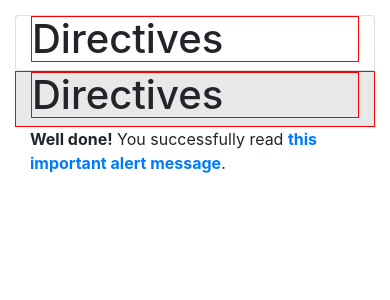
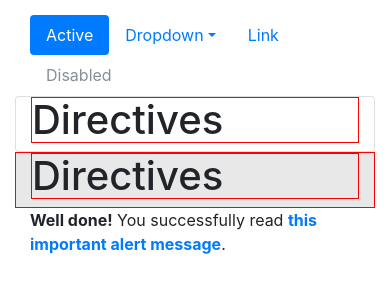
Before and after one commit to CodeKul/Angular-6-8-evening-daily-ns-17-aug-17, an Angular app: page / in a window 390 px wide. Shown: the top 300 px of the page. Built offline with nearby package versions, Linux system fonts and the light colour scheme.

Commit message:
directive : nav bar

```diff
--- a/src/app/app.module.ts
+++ b/src/app/app.module.ts
@@ -21,6 +21,8 @@ import { LocalRefsComponent } from './local-refs/local-refs.component';
 import { LifeCycleComponent } from './life-cycle/life-cycle.component';
 import { DirectivesComponent } from './directives/directives.component';
 import { AlertDirective } from './directives/alert.directive';
+import { NavBarComponent } from './directives/nav-bar/nav-bar.component';
+import { DropdownDirective } from './directives/nav-bar/dropdown.directive';
 
 @NgModule({
   declarations: [
@@ -42,7 +44,9 @@ import { AlertDirective } from './directives/alert.directive';
     LocalRefsComponent,
     LifeCycleComponent,
     DirectivesComponent,
-    AlertDirective
+    AlertDirective,
+    NavBarComponent,
+    DropdownDirective
   ],
   imports: [
     BrowserModule,
--- a/src/app/directives/directives.component.html
+++ b/src/app/directives/directives.component.html
@@ -1,3 +1,9 @@
+<app-nav-bar></app-nav-bar>
+<div class="row">
+  <div class="col-md-12">
+
+  </div>
+</div>
 <div class="row" [ngClass]="{card : true}">
   <div class="col-md-12">
     <h1>Directives</h1>
--- /dev/null
+++ b/src/app/directives/nav-bar/dropdown.directive.ts
@@ -0,0 +1,30 @@
+import { Directive, HostBinding, HostListener, EventEmitter, Output } from '@angular/core';
+
+@Directive({
+  // tslint:disable-next-line:directive-selector
+  selector: '[dropdown]'
+})
+export class DropdownDirective {
+
+  @HostBinding('class.show')
+  isShow: boolean = false;
+
+  @Output('dropdown')
+  inClick: EventEmitter<boolean>;
+
+  constructor() {
+    this.inClick = new EventEmitter();
+  }
+
+  @HostListener('click')
+  onInSideClick() {
+    this.isShow = !this.isShow;
+    this.inClick.emit(this.isShow);
+  }
+
+  @HostListener('mouseleave')
+  onMouseLeave() {
+    this.isShow = false;
+    this.inClick.emit(this.isShow);
+  }
+}
--- /dev/null
+++ b/src/app/directives/nav-bar/nav-bar.component.html
@@ -0,0 +1,26 @@
+<ul class="nav nav-pills">
+  <li class="nav-item">
+    <a class="nav-link active" href="#">Active</a>
+  </li>
+  <li class="nav-item dropdown" (dropdown)="isSh = $event">
+    <a class="nav-link dropdown-toggle"
+      data-toggle="dropdown"
+      href="#"
+      role="button"
+      aria-haspopup="true"
+      aria-expanded="isSh">Dropdown</a>
+    <div class="dropdown-menu" [class.show]="isSh">
+      <a class="dropdown-item" href="#">Action</a>
+      <a class="dropdown-item" href="#">Another action</a>
+      <a class="dropdown-item" href="#">Something else here</a>
+      <div class="dropdown-divider"></div>
+      <a class="dropdown-item" href="#">Separated link</a>
+    </div>
+  </li>
+  <li class="nav-item">
+    <a class="nav-link" href="#">Link</a>
+  </li>
+  <li class="nav-item">
+    <a class="nav-link disabled" href="#">Disabled</a>
+  </li>
+</ul>
--- /dev/null
+++ b/src/app/directives/nav-bar/nav-bar.component.ts
@@ -0,0 +1,15 @@
+import { Component, OnInit } from '@angular/core';
+
+@Component({
+  selector: 'app-nav-bar',
+  templateUrl: './nav-bar.component.html',
+  styleUrls: ['./nav-bar.component.css']
+})
+export class NavBarComponent implements OnInit {
+
+  constructor() { }
+
+  ngOnInit() {
+  }
+
+}
```
Also changed, not shown: src/app/directives/nav-bar/nav-bar.component.css (added), 2 other files (tests, documents, lock files or other folders).
